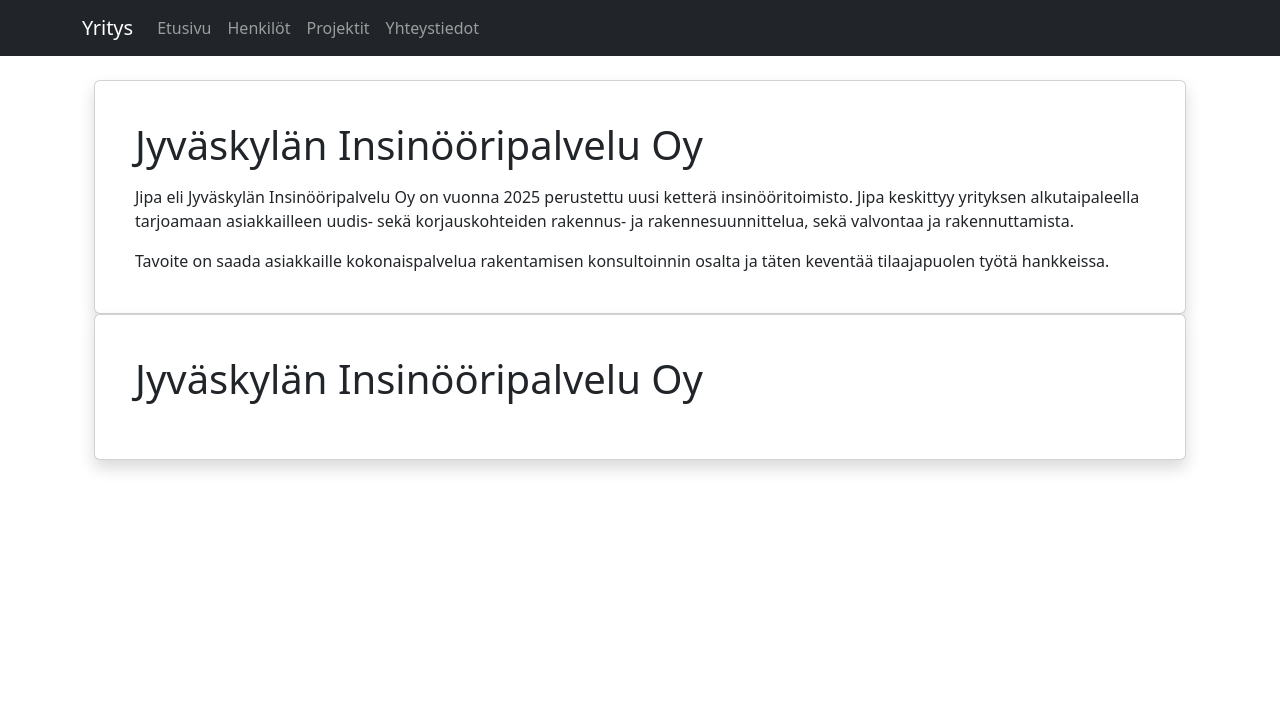
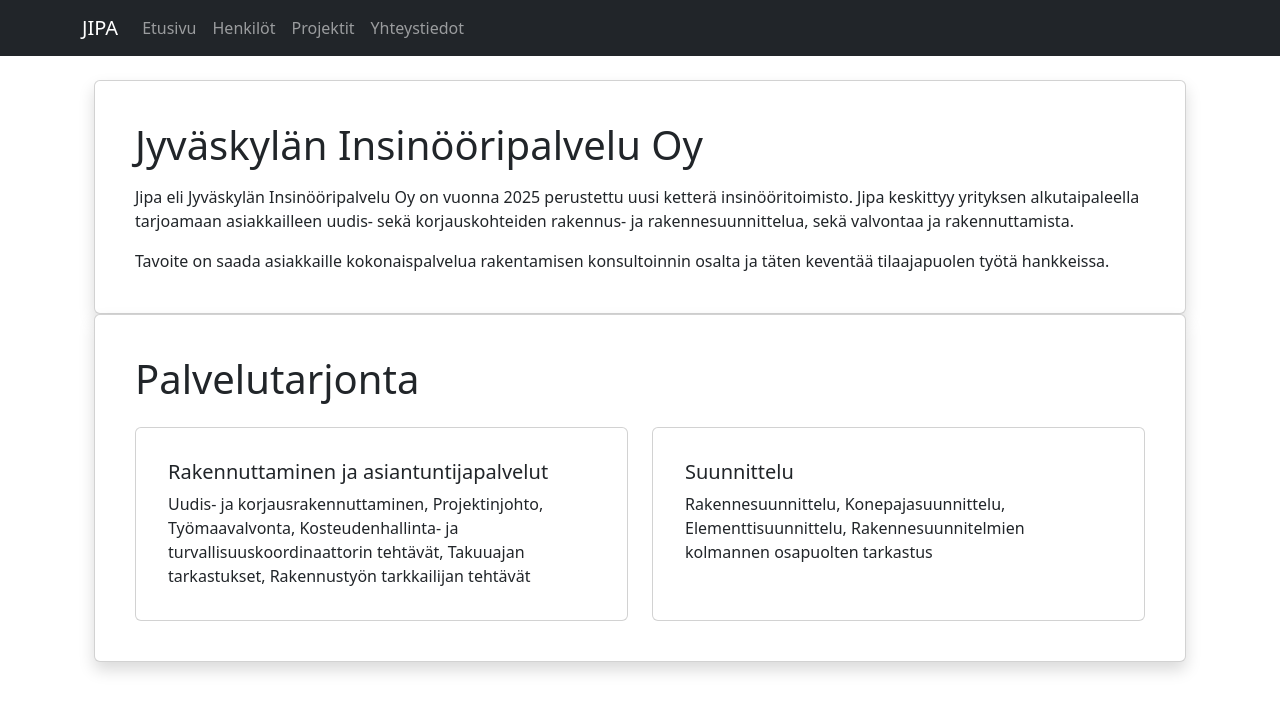
Before and after one commit to BigFatRat69/JiPaNaytto, a React (Vite) app in the folder frontend/: page / in a window 1280 px wide. Shown: the top 712 px of the page. Built offline with nearby package versions, Linux system fonts and the light colour scheme.

Commit message:
Improve look of homePage

```diff
--- a/frontend/src/App.jsx
+++ b/frontend/src/App.jsx
@@ -11,7 +11,7 @@ export default function App() {
 		<>
 			<Navbar bg="dark" variant="dark" expand="lg">
 				<Container>
-					<Navbar.Brand as={Link} to="/">Yritys</Navbar.Brand>
+					<Navbar.Brand as={Link} to="/">JIPA</Navbar.Brand>
 					<Navbar.Toggle aria-controls="basic-navbar-nav" />
 					<Navbar.Collapse id="basic-navbar-nav">
 						<Nav className="me-auto">
--- a/frontend/src/components/homePage.jsx
+++ b/frontend/src/components/homePage.jsx
@@ -1,5 +1,4 @@
-import { Container, Card } from "react-bootstrap";
-
+import { Container, Card, Row, Col } from "react-bootstrap";
 export default function HomePage() {
 	return (
 		<Container className="mt-4">
@@ -24,19 +23,43 @@ export default function HomePage() {
 					</Card.Text>
 				</Card.Body>
 			</Card>
+
 			<Card className="p-4 shadow">
-								<Card.Body>
-					<Card.Title as="h1" className="mb-3">
-						Jyväskylän Insinööripalvelu Oy
+				<Card.Body>
+					<Card.Title as="h1" className="mb-4">
+						Palvelutarjonta
 					</Card.Title>
 
-					<Card.Text>
+					<Row>
+						<Col md={6}>
+							<Card className="p-3 h-100">
+								<Card.Body>
+									<Card.Title>Rakennuttaminen ja asiantuntijapalvelut</Card.Title>
+									<Card.Text>
+										Uudis- ja korjausrakennuttaminen,
+										Projektinjohto, Työmaavalvonta,
+										Kosteudenhallinta- ja turvallisuuskoordinaattorin
+										tehtävät, Takuuajan tarkastukset, Rakennustyön
+										tarkkailijan tehtävät
+									</Card.Text>
+								</Card.Body>
+							</Card>
+						</Col>
 
-					</Card.Text>
+						<Col md={6}>
+							<Card className="p-3 h-100">
+								<Card.Body>
+									<Card.Title>Suunnittelu</Card.Title>
+									<Card.Text>
+										Rakennesuunnittelu, Konepajasuunnittelu,
+										Elementtisuunnittelu, Rakennesuunnitelmien
+										kolmannen osapuolten tarkastus
+									</Card.Text>
+								</Card.Body>
+							</Card>
+						</Col>
+					</Row>
 
-					<Card.Text>
-
-					</Card.Text>
 				</Card.Body>
 			</Card>
 		</Container>
```
